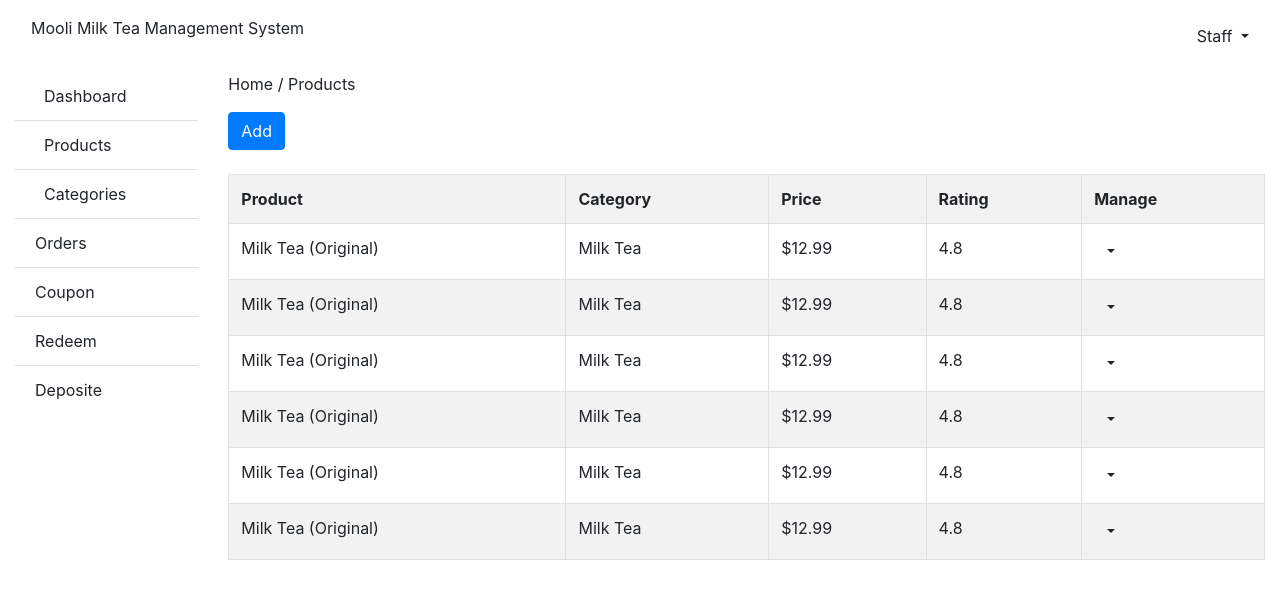
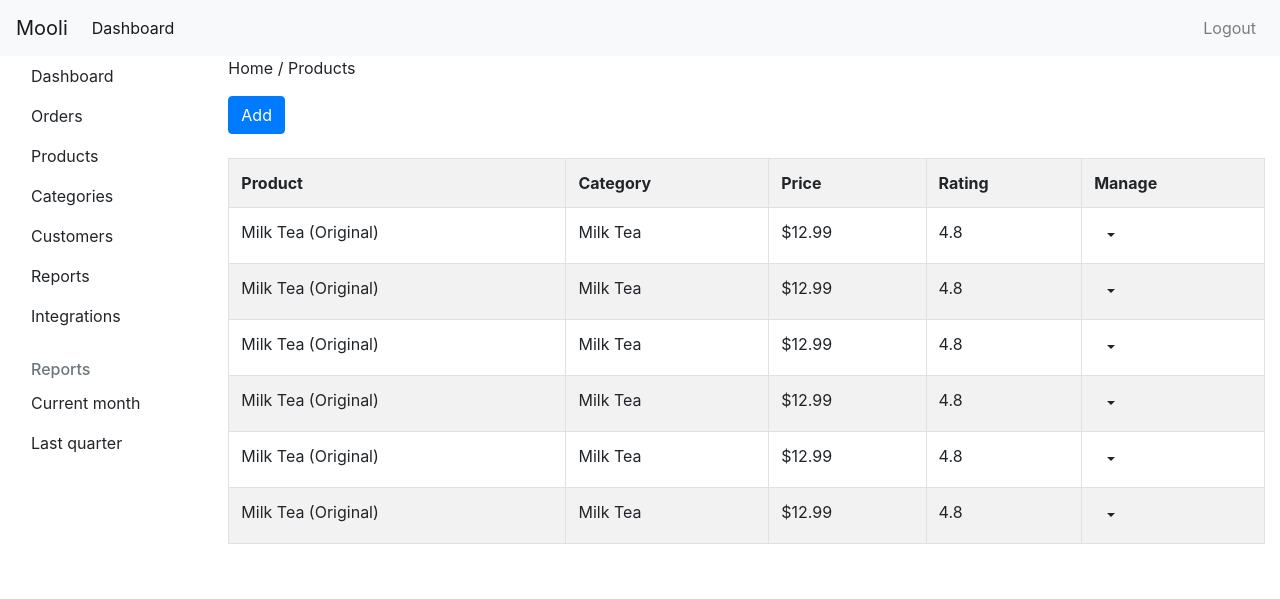
Before and after one commit to RapDoodle/Mooli-Ordering-System, a Flask app: template templates/admin/product.html in a window 1280 px wide. Shown: the top 599 px of the page. Run offline with Flask 2, Linux system fonts and the light colour scheme; the template is opened without the code that fills it, so the values that code supplies are empty; parts of the project's set-up code (start-up, migrations or seed data) failed here and were passed over; some libraries are stand-ins or nearby versions.

Commit message:
IT WORKED!!

```diff
--- a/templates/admin/shared/base.html
+++ b/templates/admin/shared/base.html
@@ -32,40 +32,89 @@
         </style>
     </head>
     <body>
-        <nav class="navbar navbar-default">
-            <div class="container-fluid">
-                <p class="navbar-text">Mooli Milk Tea Management System</p>
-                <ul class="nav navbar-nav navbar-right">
-                    <li>
-                        <li class="dropdown">
-                          <a href="#" class="dropdown-toggle" data-toggle="dropdown" role="button" aria-haspopup="true" aria-expanded="false"><span class="glyphicon glyphicon-user"></span>Staff <span class="caret"></span> </a>
-                          <ul class="dropdown-menu">
-                            <li><a href="#">Users</a></li>
-                            <li><a href="#">Apps</a></li>
-                            <li><a href="#">Settings</a></li>
-                            <li role="separator" class="divider"></li>
-                            <li><a href="#">Logout</a></li>
-                          </ul>
-                        </li>
+        <header>
+            <nav class="navbar navbar-expand-lg navbar-light bg-light">
+              <a class="navbar-brand" href="#">Mooli</a>
+              <button class="navbar-toggler" type="button" data-toggle="collapse" data-target="#navbarTogglerDemo02" aria-controls="navbarTogglerDemo02" aria-expanded="false" aria-label="Toggle navigation">
+                <span class="navbar-toggler-icon"></span>
+              </button>
+
+              <div class="collapse navbar-collapse" id="navbarTogglerDemo02">
+                <ul class="navbar-nav mr-auto mt-2 mt-lg-0">
+                  <li class="nav-item active">
+                    <a class="nav-link" href="#">Dashboard <span class="sr-only">(current)</span></a>
+                  </li>
+                </ul>
+                <ul class="nav navbar-nav">
+                    <li class="nav-item">
+                        <a class="nav-link" href="#">Logout</a>
                     </li>
                 </ul>
-            </div>
-        </nav>
+              </div>
+            </nav>
+        </header>
 
         <div class="container-fluid">
             <div class="row">
                 <div class="col-md-2">
-                    <div class="list-group">
-                      <a href="#" class="list-group-item"><span class="glyphicon glyphicon-stats"></span>&nbsp&nbspDashboard</a>
-                      <a href="#" class="list-group-item"><span class="glyphicon glyphicon-tags"></span>&nbsp&nbspProducts</a>
-                      <a href="#" class="list-group-item"><span class="glyphicon glyphicon-th-list"></span>&nbsp&nbspCategories</a>
-                      <a href="#" class="list-group-item">Orders</a>
-                      <a href="#" class="list-group-item">Coupon</a>
-                      <a href="#" class="list-group-item">Redeem</a>
-                      <a href="#" class="list-group-item">Deposite</a>
+                    <div class="sidebar-sticky">
+                        <ul class="nav flex-column">
+                          <li class="nav-item">
+                            <a class="nav-link active" href="#">
+                              Dashboard <span class="sr-only">(current)</span>
+                            </a>
+                          </li>
+                          <li class="nav-item">
+                            <a class="nav-link" href="#">
+                              Orders
+                            </a>
+                          </li>
+                          <li class="nav-item">
+                            <a class="nav-link" href="#">
+                              Products
+                            </a>
+                          </li>
+                          <li class="nav-item">
+                            <a class="nav-link" href="#">
+                              Categories
+                            </a>
+                          </li>
+                          <li class="nav-item">
+                            <a class="nav-link" href="#">
+                              Customers
+                            </a>
+                          </li>
+                          <li class="nav-item">
+                            <a class="nav-link" href="#">
+                              Reports
+                            </a>
+                          </li>
+                          <li class="nav-item">
+                            <a class="nav-link" href="#">
+                              Integrations
+                            </a>
+                          </li>
+                        </ul>
 
+                        <h6 class="sidebar-heading d-flex justify-content-between align-items-center px-3 mt-4 mb-1 text-muted">
+                          <span>Reports</span>
+                          <a class="d-flex align-items-center text-muted" href="#">
+                          </a>
+                        </h6>
+                        <ul class="nav flex-column mb-2">
+                          <li class="nav-item">
+                            <a class="nav-link" href="#">
+                              Current month
+                            </a>
+                          </li>
+                          <li class="nav-item">
+                            <a class="nav-link" href="#">
+                              Last quarter
+                            </a>
+                          </li>
+                        </ul>
+                      </div>
                     </div>
-                </div>
                 <div class="col-md-10">
                     {% block content %}
 
```
Also changed, not shown: templates/admin/category.html (+44 -18 lines), templates/admin/category_edit.html (deleted, +0 -31 lines), views/admin_view.py (+14 -1 lines).
